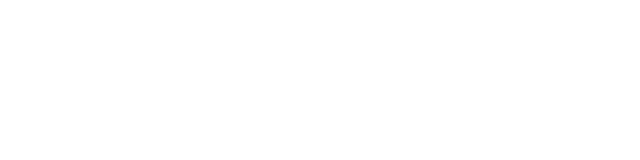
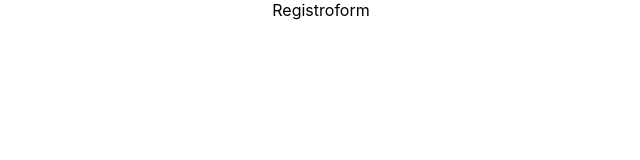
Before and after one commit to rineliniguezsosa/React--formik, a React (Create React App) app: page / in a window 1280 px wide. Shown: the top 160 px of the page, without its empty margins (319-959 px from the left). Built offline with nearby package versions, Linux system fonts and the light colour scheme.

Commit message:
retornando el componente Registroform en el componente App

```diff
--- a/src/App.js
+++ b/src/App.js
@@ -6,7 +6,7 @@
 function App() {
   return (
     <div className="App">
-
+        <Registroform></Registroform>
     </div>
   );
 }
```
